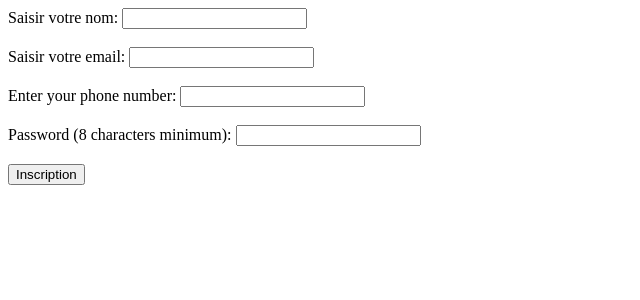
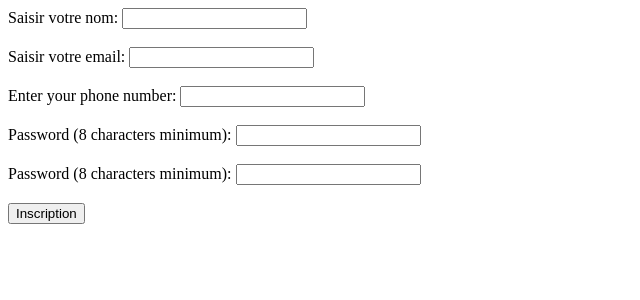
Before and after one commit to neri-xavier/coffre-fort, a PHP site: page / in a window 1280 px wide. Shown: the top 300 px of the page, without its empty margins (0-640 px from the left). Run offline with PHP 8.4, Linux system fonts and the light colour scheme.

Commit message:
Add files via upload

```diff
--- a/coffre/index.php
+++ b/coffre/index.php
@@ -25,6 +25,11 @@
             <input type="password" id="pass" name="password" minlength="8" required>
         </div>
     </br>
+    <div class="form-password-confirm">
+            <label for="pass">Password (8 characters minimum):</label>
+            <input type="password" id="pass-confirm" name="password-confirm" minlength="8" required>
+        </div>
+    </br>
         <button type="submit">Inscription</button>
     </form>
     </body>
```
